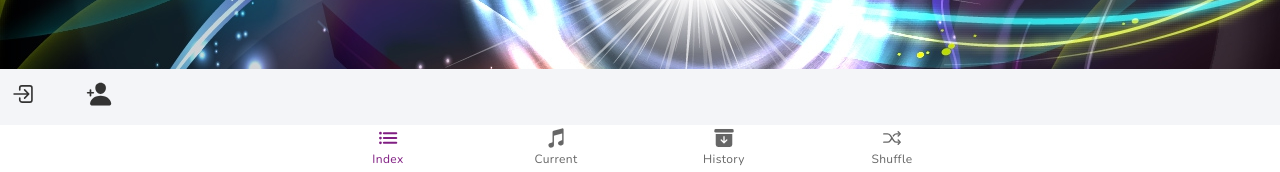
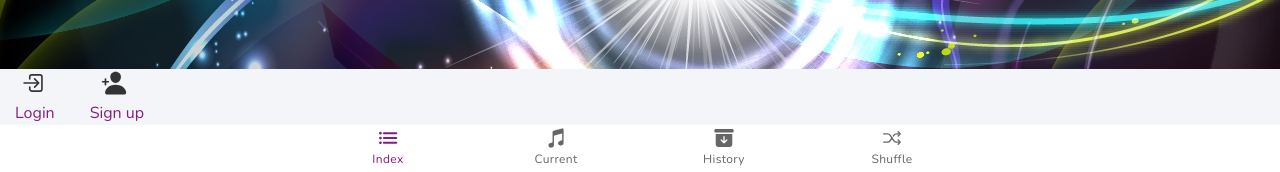
Before and after one commit to MarioCDS/ionic-project, a React (Create React App) app: page /index in a window 1280 px wide. Shown: the part 625-797 px from the top of the page. Built offline with nearby package versions, Linux system fonts and the light colour scheme; no server answers; the database is empty; a web font is replaced by a local one.

Commit message:
Update Login.jsx

```diff
--- a/src/components/Login.jsx
+++ b/src/components/Login.jsx
@@ -94,7 +94,7 @@ export default function Login() {
           <div>
             <IonIcon
               style={{
-                marginLeft: "10px",
+                marginLeft: "20px",
                 cursor: "pointer",
                 fontSize: "26px",
                 color: "#333",
@@ -107,7 +107,7 @@ export default function Login() {
             <NavLink to="/signup">
               <IonIcon
                 style={{
-                  marginLeft: "50px",
+                  marginLeft: "55px",
                   cursor: "pointer",
                   fontSize: "26px",
                   color: "#333",
@@ -115,6 +115,23 @@ export default function Login() {
                 icon={personAdd}
               />
             </NavLink>
+            <br />
+            <IonLabel
+              style={{
+                marginLeft: "15px",
+                color: "#801f83",
+              }}
+            >
+              Login
+            </IonLabel>
+            <IonLabel
+              style={{
+                marginLeft: "35px",
+                color: "#801f83",
+              }}
+            >
+              Sign up
+            </IonLabel>
           </div>
         );
       }
```
